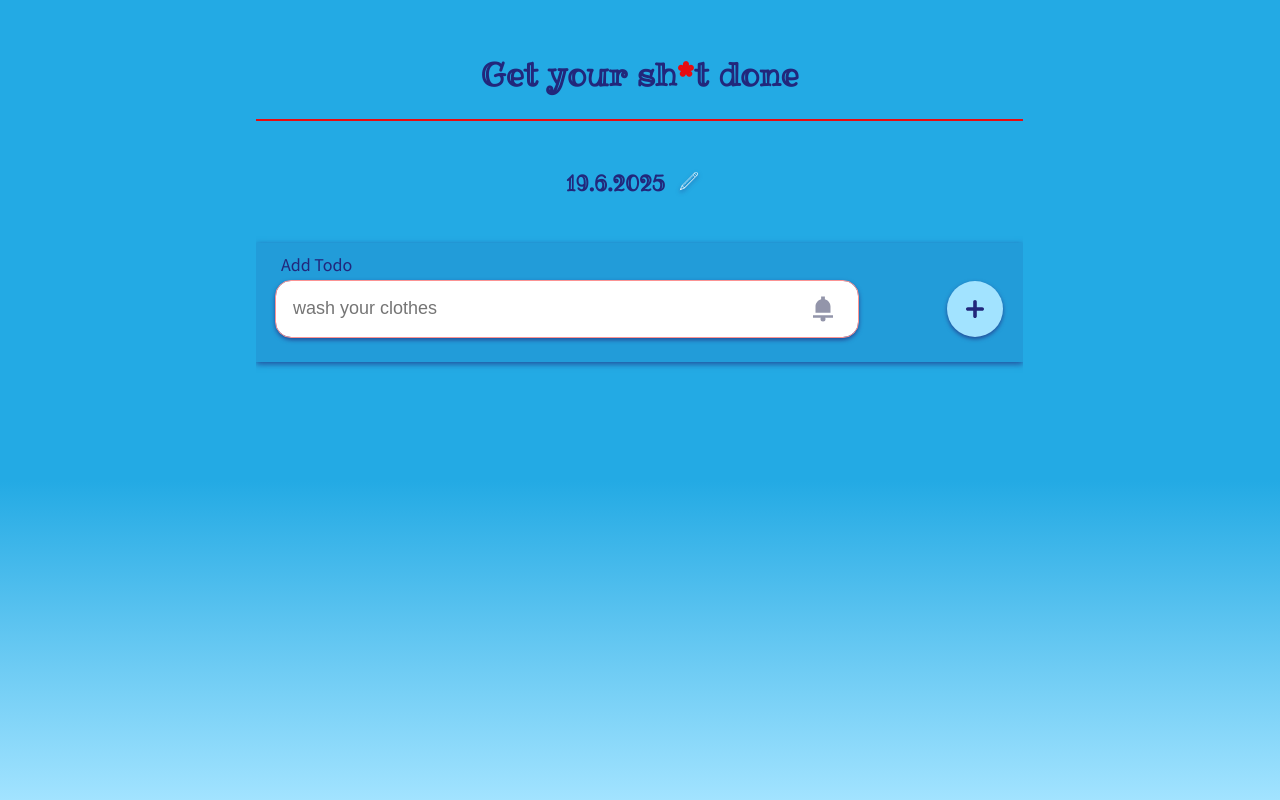
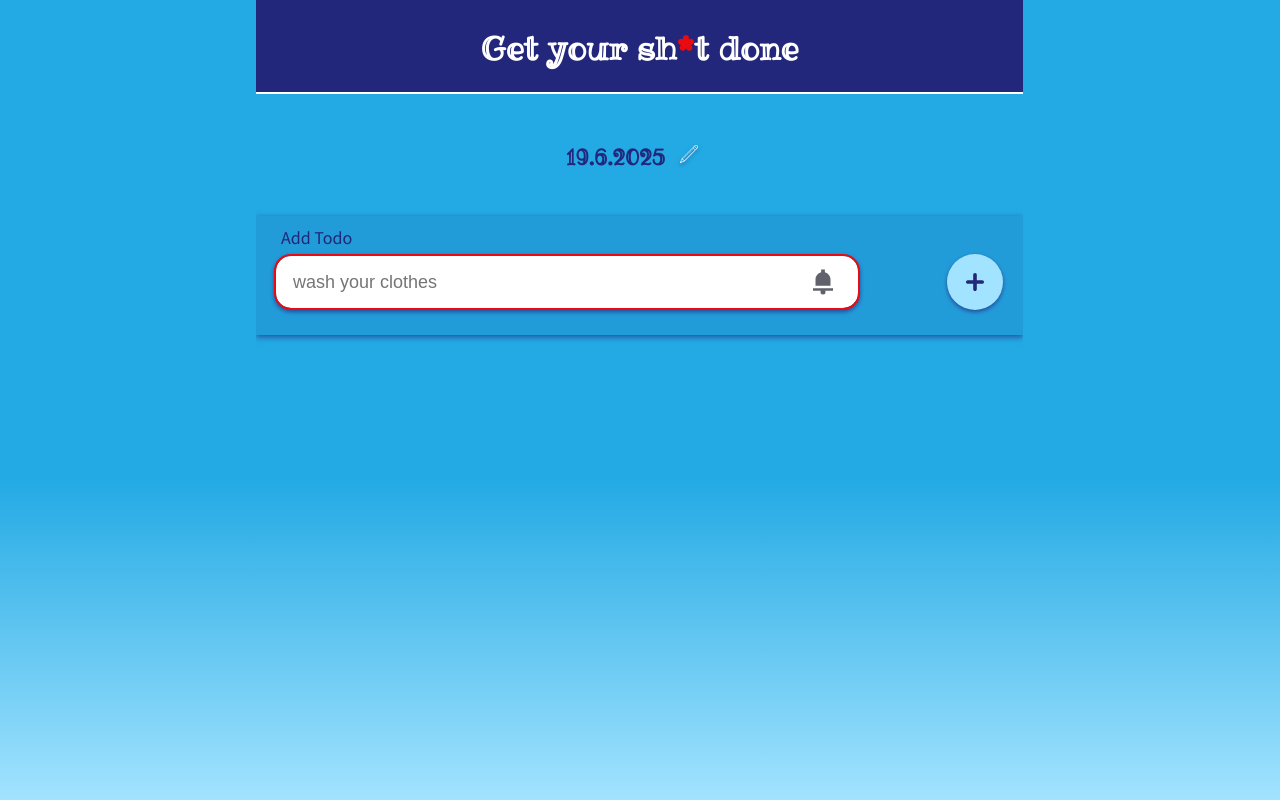
Before and after one commit to katja-roehlig/TODO-List-React, a React (Vite) app: page / in a window 1280 px wide. Built offline with nearby package versions, Linux system fonts and the light colour scheme.

Commit message:
change space

```diff
--- a/src/App.css
+++ b/src/App.css
@@ -8,8 +8,9 @@
 }
 
 h1 {
-  padding-block: 2rem 1rem;
+  padding-block: 1.5rem 1rem;
+  background-color: var(--primary-color);
   text-align: center;
   width: 100%;
-  border-bottom: 2px solid var(--accent-color);
+  border-bottom: 2px solid /* var(--accent-color) */ #fff;
 }
--- a/src/components/Input.tsx
+++ b/src/components/Input.tsx
@@ -51,7 +51,7 @@ const Input: FC<InputProps> = ({ setTodoList, editTodo, setEditTodo }) => {
     setEditTodo(null);
     setTodo("");
     setPrio(false);
-    cursorRef.current?.focus();
+    /*   cursorRef.current?.focus(); */
   };
 
   //Functions
@@ -74,7 +74,9 @@ const Input: FC<InputProps> = ({ setTodoList, editTodo, setEditTodo }) => {
         sortedList.sort((a, b) => {
           return Number(b.prio) - Number(a.prio); // true correspond to 1, false correspond to 0 - you have to convert them into Numbers
         });
-        return sortedList;
+        return sortedList.toSorted(
+          (a, b) => Number(a.isDone) - Number(b.isDone)
+        );
       });
       setTodo("");
       setPrio(false);
--- a/src/components/List.tsx
+++ b/src/components/List.tsx
@@ -65,7 +65,7 @@ const List: FC<ListProps> = ({ todoList, setTodoList, setEditTodo }) => {
                 <CheckIcon
                   className={styles.iconChecked}
                   color="var(--primary-color)"
-                  size={21}
+                  size={24}
                 />
               ) : (
                 <div className={styles.iconUnchecked}></div>
--- a/src/index.css
+++ b/src/index.css
@@ -12,7 +12,7 @@ html {
   --heading-color: #22277b;
   --font-color-light: #ffffff;
   --font-color-dark: #22277b;
-  --font-color-done: #9395aa;
+  --font-color-done: #61616b;
   --accent-color: #e90b0f;
   --accent-color-light: #fb9394;
   --secondary-color-light: #ffffff;
@@ -54,9 +54,10 @@ body {
 
 h1 {
   font-family: "RibeyeMarrow";
-  color: var(--heading-color);
+  color: /* var(--heading-color); */ #ffffff;
   font-size: 3.2rem;
   line-height: 2.1;
+  margin-top: 0;
 }
 
 h2 {
@@ -68,7 +69,7 @@ h2 {
 
 input {
   appearance: none;
-  height: 56px;
+  height: 52px;
   padding: 0.5rem 1.5rem;
   border-radius: 15px;
   border: 2px solid transparent;
@@ -85,7 +86,7 @@ input {
 }
 
 input:focus {
-  outline: 1px solid var(--accent-color-light);
+  outline: 2px solid var(--accent-color);
 }
 li {
   list-style: none;
--- a/src/styles/List.module.css
+++ b/src/styles/List.module.css
@@ -1,14 +1,14 @@
 .iconChecked {
-  margin-right: 1rem;
+  margin-right: 1.2rem;
   position: relative;
   left: 0px;
 }
 .iconUnchecked {
-  width: 21px;
-  height: 21px;
+  width: 24px;
+  height: 24px;
   border-radius: 50%;
   background-color: white;
-  margin-right: 1rem;
+  margin-right: 1.2rem;
 }
 
 .listItem {
@@ -17,7 +17,7 @@
   justify-content: flex-start;
   align-items: center;
   margin-block: 0.5rem;
-  height: 50px;
+  height: 52px;
   padding-inline: 1.5rem 0.5rem;
 }
 .editButton {
--- a/src/styles/TodoListName.module.css
+++ b/src/styles/TodoListName.module.css
@@ -1,5 +1,5 @@
 .form {
-  padding: 0rem 1.5rem 1.5rem 1.5rem;
+  padding-block: 0.5rem 1.5rem;
 }
 
 .describeSubtitle {
```
